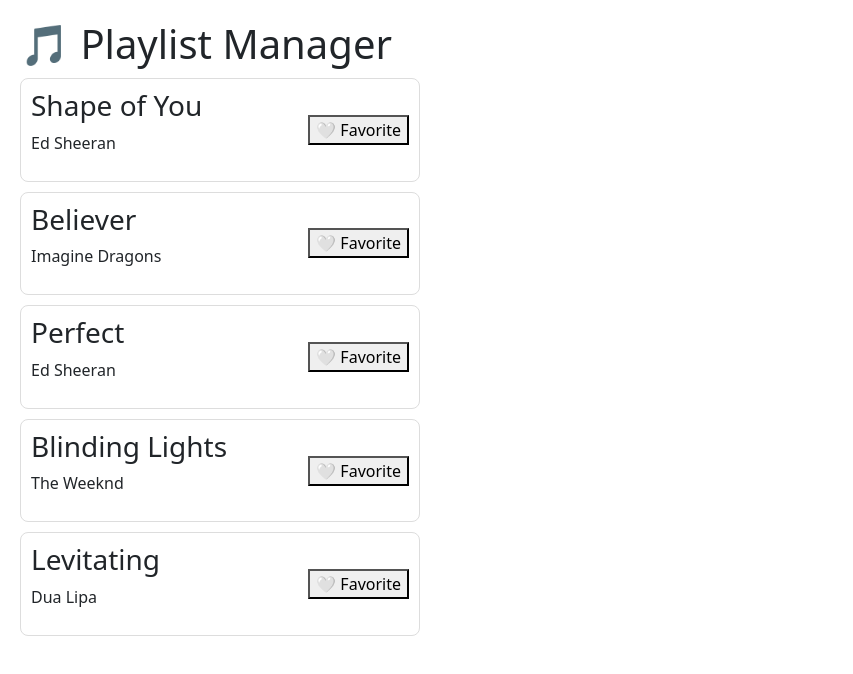
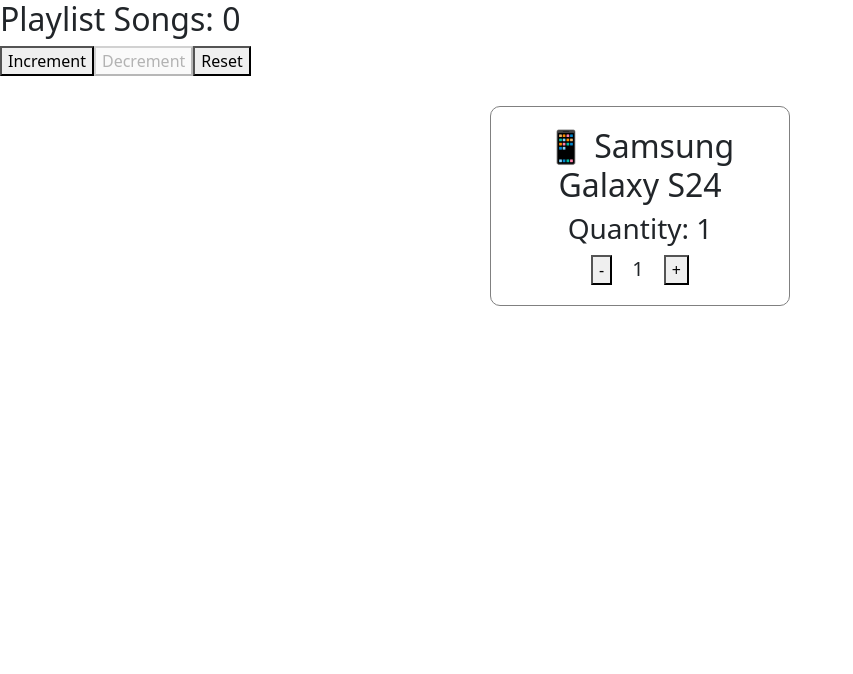
Before and after one commit to mmchavda91/React_Fundamental, a React (Create React App) app: page /playlist in a window 1280 px wide. Shown: the top 674 px of the page, without its empty margins (0-853 px from the left). Built offline with nearby package versions, Linux system fonts and the light colour scheme.

Commit message:
React_Fundamental

```diff
--- a/src/App.js
+++ b/src/App.js
@@ -61,6 +61,12 @@
 import PlaylistManager from "./React advanced/session 6/PlaylistManager";
 import ProductPerformance from "./React advanced/session 6/ProductPerformance";
 import MovieSearch from "./React advanced/Session 3/MovieSearch";
+import PlaylistCounter from "./React advanced/session 4/PlaylistCounter";
+
+import cartitem from "./React advanced/session 4/Counter";
+
+
+
 function App() {
 
   //session 6 : q-1
@@ -254,6 +260,7 @@
       </NavLink> */}
 
 
+  <PlaylistCounter />
       <Routes>
 
         {/* <Route path="/" element={<Home />} />
@@ -315,25 +322,27 @@
   element={<ProductList />}
 />
 
-<Route
+{/* <Route
   path="/playlist"
   element={<PlaylistManager />}
-/>
+/> */}
 
-<Route
+{/* <Route
   path="/performance"
   element={<ProductPerformance />}
-/>
+/> */}
 
 
 
-  <Route
+  {/* <Route
   path="/"
   element={<MovieSearch />}
-/>
+/> */}
       </Routes>
 
 
+
+ <Cartitem />
 
     </div>
   )
--- /dev/null
+++ b/src/React advanced/session 4/Counter.jsx
@@ -0,0 +1,44 @@
+import React, { useReducer } from "react";
+
+function reducer(state, action) {
+  switch (action.type) {
+    case "increment":
+      return state + 1;
+
+    case "decrement":
+      return state - 1;
+
+    case "reset":
+      return 0;
+
+    default:
+      return state;
+  }
+}
+
+function Counter() {
+
+
+
+  const [count, dispatch] = useReducer(reducer, 0);
+
+  return (
+    <div>
+      <h2>Count: {count}</h2>
+
+      <button onClick={() => dispatch({ type: "increment" })}>
+        Increment
+      </button>
+
+      <button onClick={() => dispatch({ type: "decrement" })}>
+        Decrement
+      </button>
+
+      <button onClick={() => dispatch({ type: "reset" })}>
+        Reset
+      </button>
+    </div>
+  );
+}
+
+export default Counter;
--- /dev/null
+++ b/src/React advanced/session 4/PlaylistCounter.jsx
@@ -0,0 +1,44 @@
+import React, { useReducer } from "react";
+
+function reducer(state, action) {
+  switch (action.type) {
+    case "increment":
+      return state + 1;
+
+    case "decrement":
+      return state > 0 ? state - 1 : 0;
+
+    case "reset":
+      return 0;
+
+    default:
+      return state;
+  }
+}
+
+function PlaylistCounter() {
+  const [count, dispatch] = useReducer(reducer, 0);
+
+  return (
+    <div>
+      <h2>Playlist Songs: {count}</h2>
+
+      <button onClick={() => dispatch({ type: "increment" })}>
+        Increment
+      </button>
+
+      <button
+        onClick={() => dispatch({ type: "decrement" })}
+        disabled={count === 0}
+      >
+        Decrement
+      </button>
+
+      <button onClick={() => dispatch({ type: "reset" })}>
+        Reset
+      </button>
+    </div>
+  );
+}
+
+export default PlaylistCounter;
```
Also changed, not shown: src/React advanced/session 4/Cartitem.jsx (added, +48 -0 lines).
